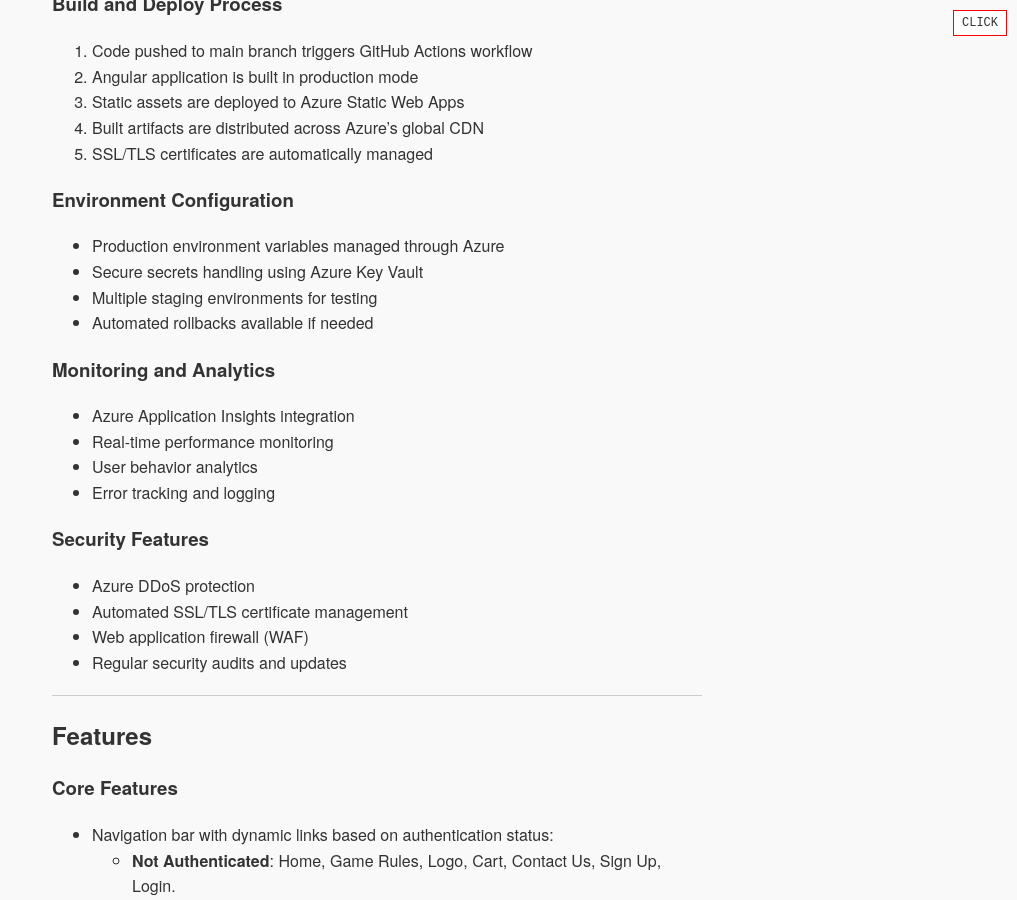
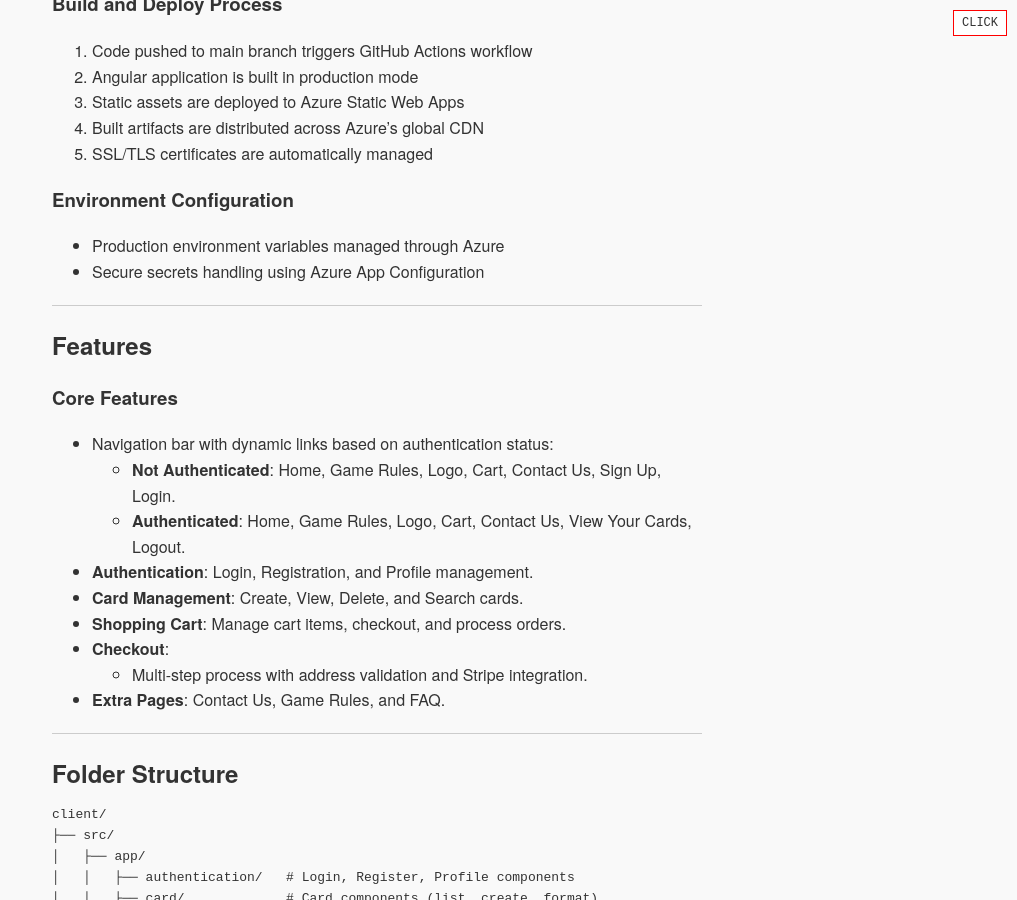
Before and after one commit to janpc01/janpc01.github.io, a Jekyll site: the page built from kyosocards.md, in a window 1280 px wide and 900 px high, scrolled down 1143 px. Shown: the whole window, without its empty margins (263-1280 px from the left). Built offline with Jekyll 4.4.1, drawn with Linux system fonts in a browser that asks for light colours; some web fonts are replaced; our own code applies the rules of GitHub Pages for plain Markdown files; some of the changed text lies outside the part shown.

Commit message:
Kyoso documentation

```diff
--- a/kyosocards.md
+++ b/kyosocards.md
@@ -46,21 +46,7 @@ KyosoCards is deployed and accessible at [kyosocards.com](https://kyosocards.com
 
 ### Environment Configuration
 - Production environment variables managed through Azure
-- Secure secrets handling using Azure Key Vault
-- Multiple staging environments for testing
-- Automated rollbacks available if needed
-
-### Monitoring and Analytics
-- Azure Application Insights integration
-- Real-time performance monitoring
-- User behavior analytics
-- Error tracking and logging
-
-### Security Features
-- Azure DDoS protection
-- Automated SSL/TLS certificate management
-- Web application firewall (WAF)
-- Regular security audits and updates
+- Secure secrets handling using Azure App Configuration
 
 ---
 
@@ -237,15 +223,15 @@ client/
   - Add/remove items from the cart.
   - Update quantities and calculate totals.
 
+### **Email Service**
+- **File**: `email.service.ts`
+- **Features**:
+  - Send emails via Email Service.
+
 ### **Storage Service**
 - **File**: `storage.service.ts`
 - **Features**:
   - Manage token and cart storage in localStorage.
-
-### **Email Service**
-- **File**: `email.service.ts`
-- **Features**:
-  - Send emails via Email Service.
 
 ---
 
@@ -254,6 +240,7 @@ client/
 - **Authentication**: JWT Token.
 - **Payment Integration**: Stripe API.
 - **Storage**: LocalStorage for cart and token management.
+
 ---
 
 <p><a href="{{ '/' | relative_url }}">← Back to home</a></p>
```
